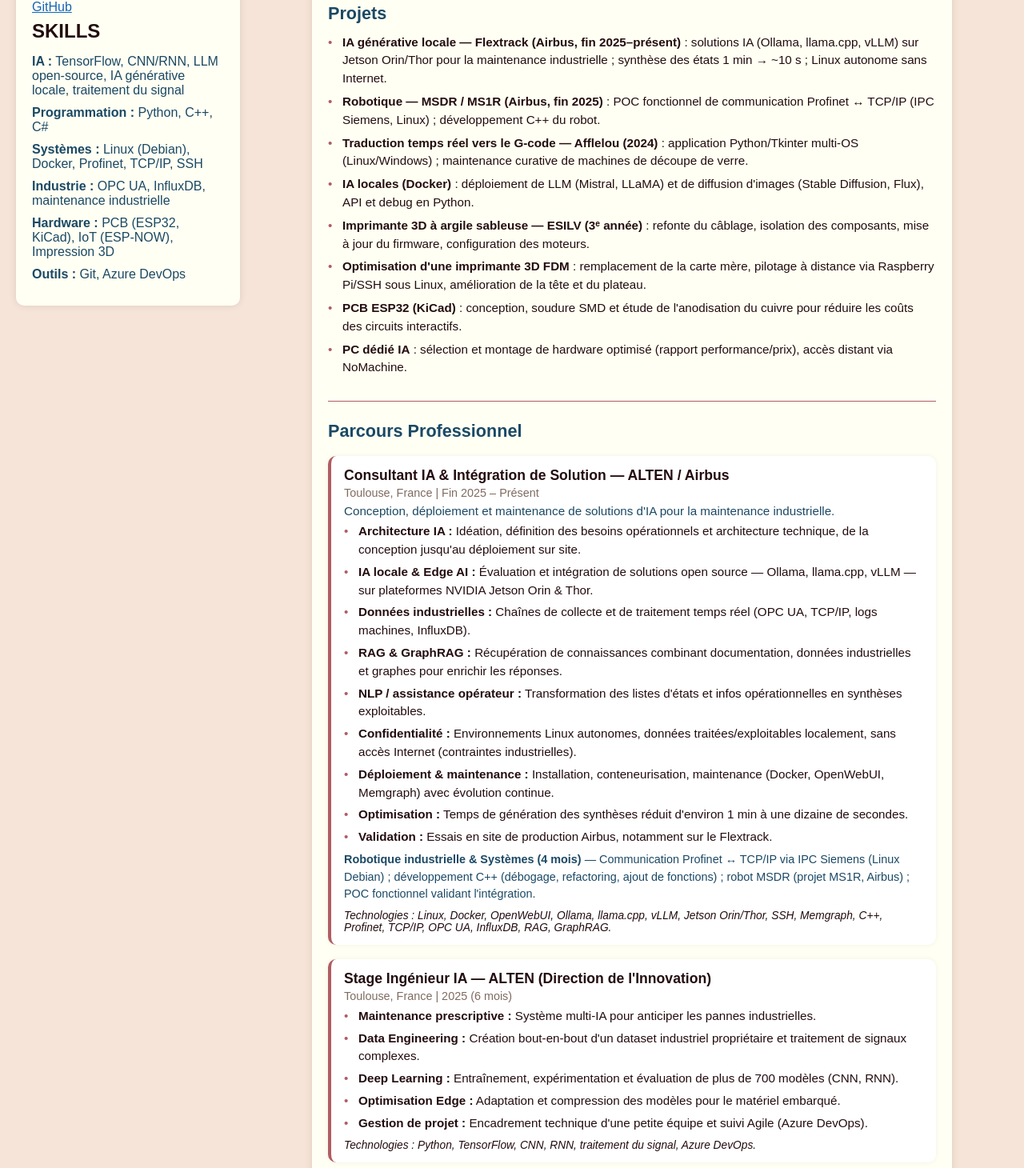
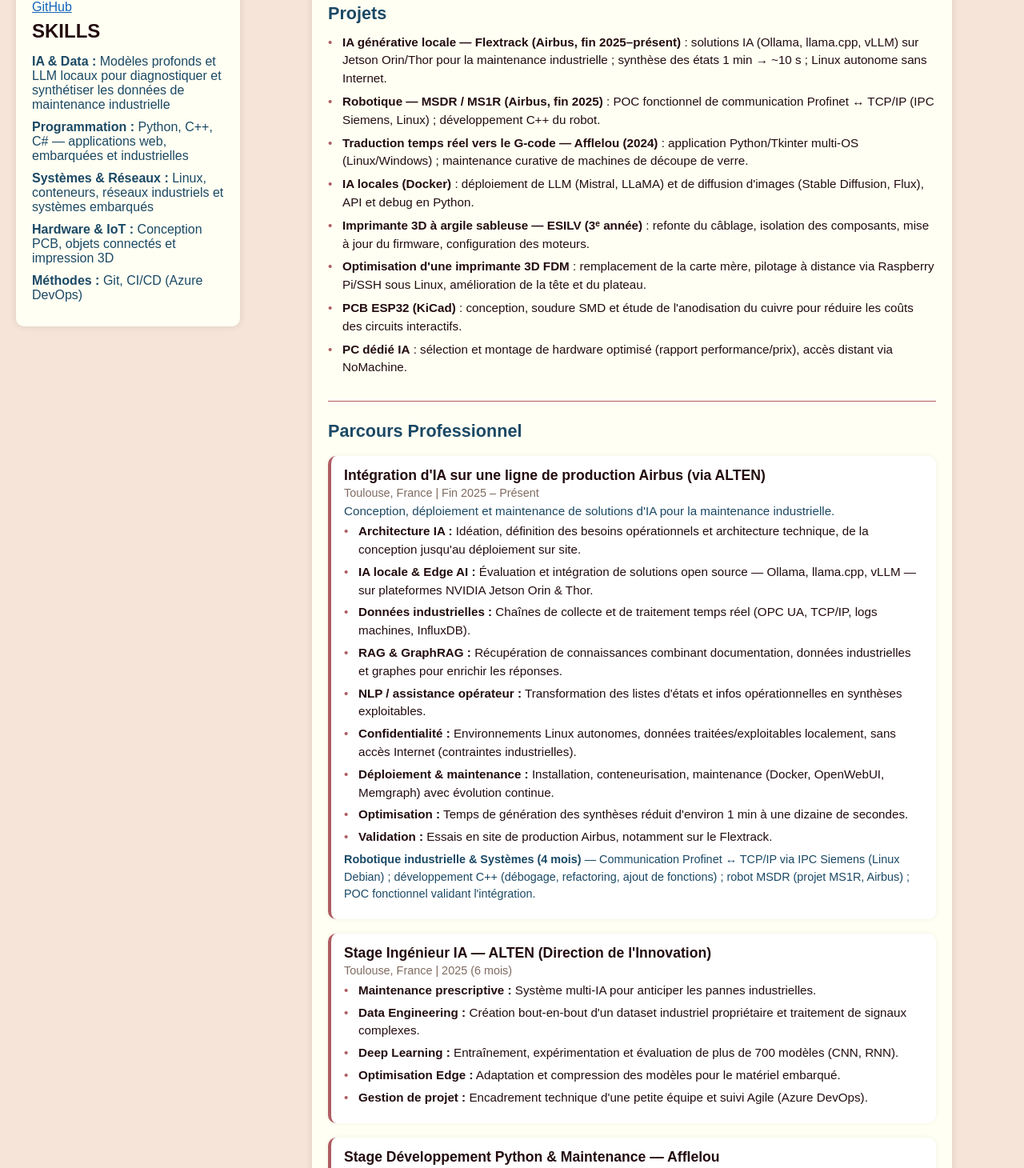
Before and after one commit to PaulQuiDev/WebDev, a Next.js app: page / in a window 1280 px wide. Shown: the part 360-1820 px from the top of the page at 80% size. Built offline with nearby package versions, Linux system fonts and the light colour scheme.

Commit message:
Portfolio : titres impact (non 'Consultant'), RPG IA (mon agent, JSON optionnel), SKILLS et details sans name-drops

```diff
--- a/app/page.js
+++ b/app/page.js
@@ -43,12 +43,11 @@ export default function Home() {
 
           <h2>SKILLS</h2>
           <ul>
-            <li><strong>IA :</strong> TensorFlow, CNN/RNN, LLM open-source, IA générative locale, traitement du signal</li>
-            <li><strong>Programmation :</strong> Python, C++, C#</li>
-            <li><strong>Systèmes :</strong> Linux (Debian), Docker, Profinet, TCP/IP, SSH</li>
-            <li><strong>Industrie :</strong> OPC UA, InfluxDB, maintenance industrielle</li>
-            <li><strong>Hardware :</strong> PCB (ESP32, KiCad), IoT (ESP-NOW), Impression 3D</li>
-            <li><strong>Outils :</strong> Git, Azure DevOps</li>
+            <li><strong>IA &amp; Data :</strong> Modèles profonds et LLM locaux pour diagnostiquer et synthétiser les données de maintenance industrielle</li>
+            <li><strong>Programmation :</strong> Python, C++, C# — applications web, embarquées et industrielles</li>
+            <li><strong>Systèmes &amp; Réseaux :</strong> Linux, conteneurs, réseaux industriels et systèmes embarqués</li>
+            <li><strong>Hardware &amp; IoT :</strong> Conception PCB, objets connectés et impression 3D</li>
+            <li><strong>Méthodes :</strong> Git, CI/CD (Azure DevOps)</li>
           </ul>
         </div>
         <div className={styles.mainContent}>
@@ -91,7 +90,7 @@ export default function Home() {
           <h2 className={styles.heading}>Parcours Professionnel</h2>
 
           <div className={styles.experience}>
-            <strong className={styles.expTitle}>Consultant IA &amp; Intégration de Solution — ALTEN / Airbus</strong>
+            <strong className={styles.expTitle}>Intégration d'IA sur une ligne de production Airbus (via ALTEN)</strong>
             <p className={styles.expMeta}>Toulouse, France | Fin 2025 – Présent</p>
             <p className={styles.expMission}>Conception, déploiement et maintenance de solutions d'IA pour la maintenance industrielle.</p>
             <ul>
@@ -106,7 +105,6 @@ export default function Home() {
               <li><strong>Validation :</strong> Essais en site de production Airbus, notamment sur le Flextrack.</li>
             </ul>
             <p className={styles.expSub}><strong>Robotique industrielle &amp; Systèmes (4 mois)</strong> — Communication Profinet ↔ TCP/IP via IPC Siemens (Linux Debian) ; développement C++ (débogage, refactoring, ajout de fonctions) ; robot MSDR (projet MS1R, Airbus) ; POC fonctionnel validant l'intégration.</p>
-            <p className={styles.expTech}>Technologies : Linux, Docker, OpenWebUI, Ollama, llama.cpp, vLLM, Jetson Orin/Thor, SSH, Memgraph, C++, Profinet, TCP/IP, OPC UA, InfluxDB, RAG, GraphRAG.</p>
           </div>
 
           <div className={styles.experience}>
@@ -119,7 +117,6 @@ export default function Home() {
               <li><strong>Optimisation Edge :</strong> Adaptation et compression des modèles pour le matériel embarqué.</li>
               <li><strong>Gestion de projet :</strong> Encadrement technique d'une petite équipe et suivi Agile (Azure DevOps).</li>
             </ul>
-            <p className={styles.expTech}>Technologies : Python, TensorFlow, CNN, RNN, traitement du signal, Azure DevOps.</p>
           </div>
 
           <div className={styles.experience}>
@@ -131,7 +128,6 @@ export default function Home() {
               <li><strong>Souveraineté logicielle :</strong> Réduction de la dépendance de l'usine vis-à-vis des logiciels propriétaires tiers.</li>
               <li><strong>Rénovation industrielle :</strong> Maintenance curative de machines de découpe de verre et upgrades (surface de découpe, module laser).</li>
             </ul>
-            <p className={styles.expTech}>Technologies : Python, Tkinter, G-code, systèmes industriels.</p>
           </div>
 
           <div className={styles.experience}>
```
Also changed, not shown: app/PortFolio/page.js (+5 -8 lines).
